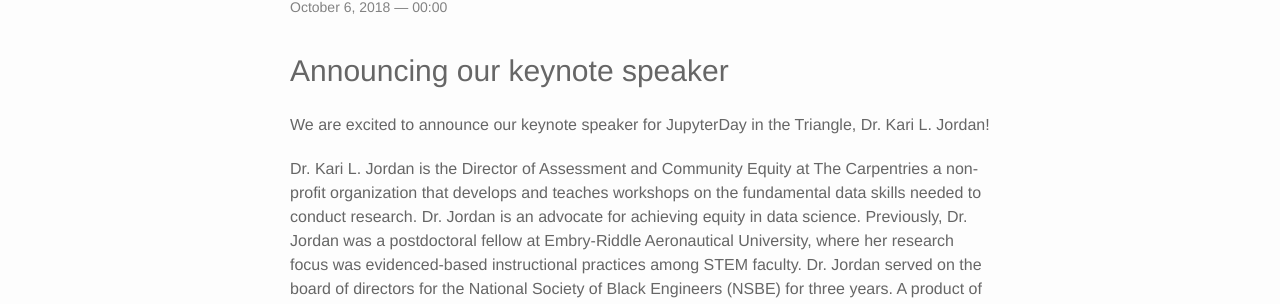
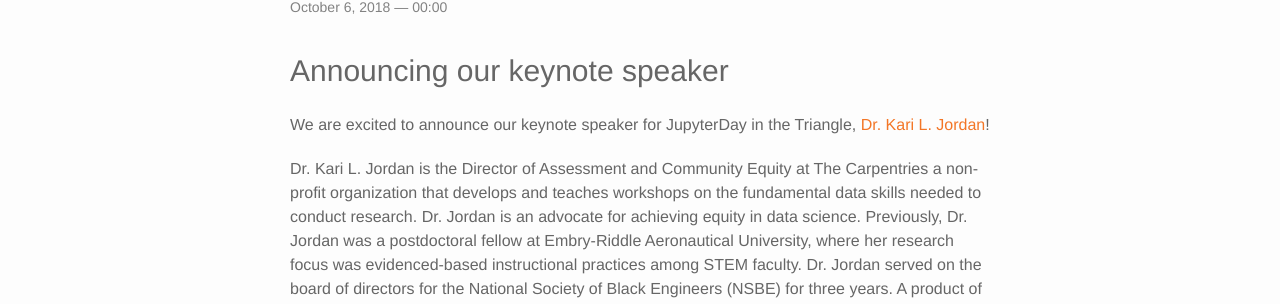
Before and after one commit to bogoli/-folio, a Jekyll site: the page built from _posts/2018-10-06-keynote-speaker-and-proposal-ideas.md, in a window 1280 px wide and 1290 px high. Shown: the part 273-577 px from the top of the window. Built offline with Jekyll 4.4.1, drawn with Linux system fonts in a browser that asks for light colours; nearby versions of some CDN libraries; part of the change alters nothing that is shown.

```diff
--- a/_posts/2018-10-06-keynote-speaker-and-proposal-ideas.md
+++ b/_posts/2018-10-06-keynote-speaker-and-proposal-ideas.md
@@ -7,7 +7,7 @@ description: We are excited to announce our keynote speaker, Dr. Kari L. Jordan,
 
 ### Announcing our keynote speaker
 
-We are excited to announce our keynote speaker for JupyterDay in the Triangle, Dr. Kari L. Jordan!
+We are excited to announce our keynote speaker for JupyterDay in the Triangle, [Dr. Kari L. Jordan](https://twitter.com/DrKariLJordan)!
 
 Dr. Kari L. Jordan is the Director of Assessment and Community Equity at The Carpentries a non-profit organization that
 develops and teaches workshops on the fundamental data skills needed to conduct research. Dr. Jordan is an
```
